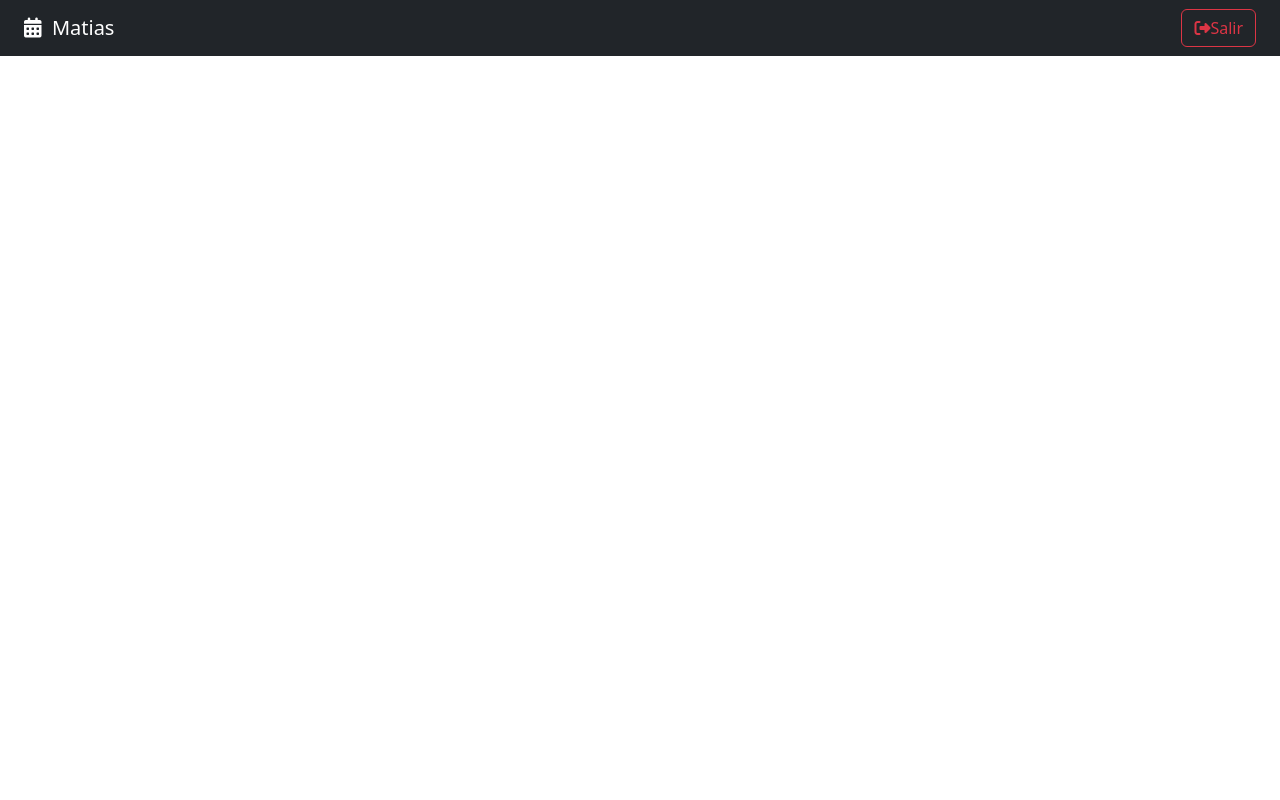
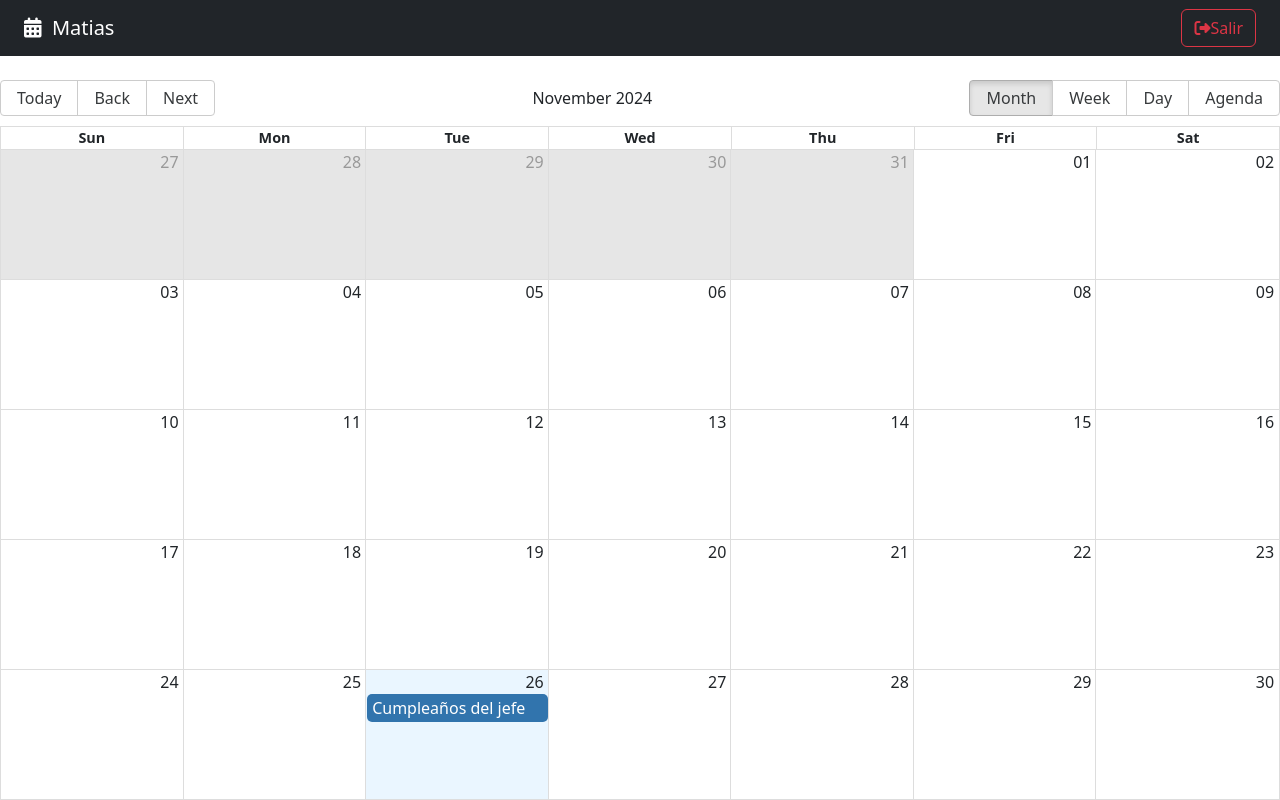
Before and after one commit to MatiasFSS/Calendario, a React (Vite) app: page / in a window 1280 px wide. Built offline with nearby package versions, Linux system fonts and the light colour scheme.

Commit message:
Diseño de CalendarPage con react-big-calendar

```diff
--- a/package.json
+++ b/package.json
@@ -10,6 +10,7 @@
     "preview": "vite preview"
   },
   "dependencies": {
+    "date-fns": "^4.1.0",
     "react": "^18.3.1",
     "react-big-calendar": "^1.16.2",
     "react-dom": "^18.3.1",
--- a/src/calendar/pages/CalendarPage.jsx
+++ b/src/calendar/pages/CalendarPage.jsx
@@ -1,10 +1,51 @@
+import { Calendar, dateFnsLocalizer } from 'react-big-calendar'
+import 'react-big-calendar/lib/css/react-big-calendar.css'
+
+import enUS from 'date-fns/locale/en-US'
+import { addHours, parse, startOfWeek, getDay, format } from 'date-fns'
+
 import { Navbar } from "../components/Navbar"
 
+
+
+const locales = {
+  'en-US': enUS,
+}
+
+const localizer = dateFnsLocalizer({
+  format,
+  parse,
+  startOfWeek,
+  getDay,
+  locales,
+})
+
+const events = [{
+  title: 'Cumpleaños del jefe',
+  notes: 'Hay que comprar el pastel',
+  start: new Date(),
+  end: addHours(new Date(), 2),
+  bgColor: '#fafafa',
+  user:{
+    _id:'123',
+    name:'Matias'
+  }
+
+}]
 
 export const CalendarPage = () => {
   return (
     <>
       <Navbar/>
+
+      <Calendar
+      localizer={localizer}
+      events={events}
+      startAccessor="start"
+      endAccessor="end"
+      style={{ height: 'calc(100vh - 80px)' }}
+      />
+
     </>
   )
 }
```
Also changed, not shown: 1 other file (tests, documents, lock files or other folders).
